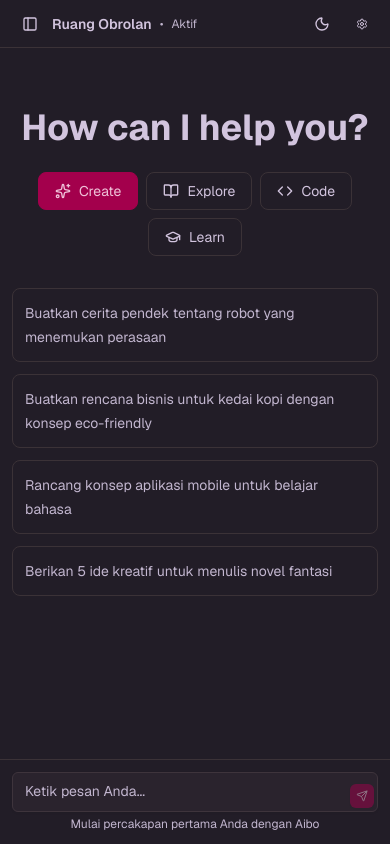
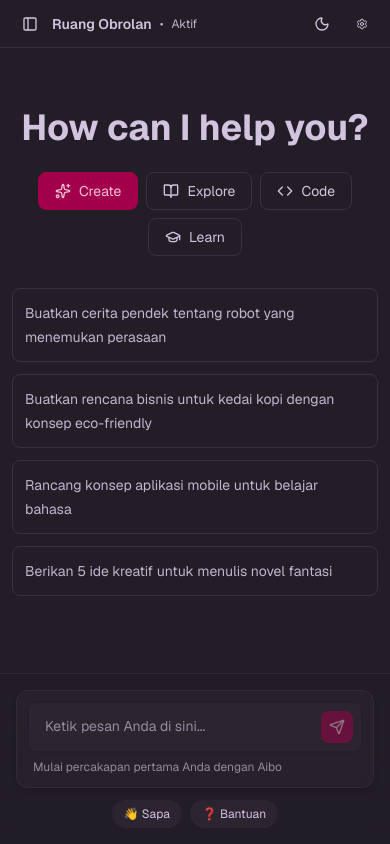
Before and after one commit to YoruAkio/Aibo, a Next.js app: page /dashboard in a window 390 px wide. Built offline with nearby package versions, Linux system fonts and the light colour scheme.

Commit message:
feat: enhance dashboard input area with auto-resizing textarea and improved styling

```diff
--- a/src/pages/dashboard.js
+++ b/src/pages/dashboard.js
@@ -33,6 +33,7 @@ import {
   BookOpen,
   Code,
   GraduationCap,
+  User2,
 } from 'lucide-react';
 
 export default function Dashboard() {
@@ -103,6 +104,32 @@ export default function Dashboard() {
   const [input, setInput] = useState('');
   const [isLoading, setIsLoading] = useState(false);
   const endRef = useRef(null);
+  const textareaRef = useRef(null);
+
+  // @note auto resize textarea based on content with min 1 line and max 7 lines
+  const adjustTextareaHeight = useCallback(() => {
+    const textarea = textareaRef.current;
+    if (!textarea) return;
+
+    // @note reset height to auto to get proper scrollHeight
+    textarea.style.height = 'auto';
+
+    // @note calculate line height (approximately 20px per line)
+    const lineHeight = 20;
+    const minHeight = lineHeight * 1; // @note 1 line minimum
+    const maxHeight = lineHeight * 7; // @note 7 lines maximum
+
+    // @note set height based on content, with min/max constraints
+    const scrollHeight = textarea.scrollHeight;
+    const newHeight = Math.max(minHeight, Math.min(maxHeight, scrollHeight));
+
+    textarea.style.height = `${newHeight}px`;
+  }, []);
+
+  // @note trigger resize when input changes
+  useEffect(() => {
+    adjustTextareaHeight();
+  }, [input, adjustTextareaHeight]);
 
   // @note save chat history to localStorage whenever it changes
   useEffect(() => {
@@ -236,7 +263,10 @@ export default function Dashboard() {
         messages: [],
       };
 
-      setChatHistory([newChat]);
+      setChatHistory(prev => [
+        newChat,
+        ...prev.map(chat => ({ ...chat, active: false })),
+      ]);
     }
 
     const userMessage = { id: Date.now(), role: 'user', content: input.trim() };
@@ -316,7 +346,14 @@ export default function Dashboard() {
     } finally {
       setIsLoading(false);
     }
-  }, [input, isLoading, messages, updateChatMessages, activeChat]);
+  }, [
+    input,
+    isLoading,
+    messages,
+    updateChatMessages,
+    activeChat,
+    systemPrompt,
+  ]);
 
   const handleKeyDown = useCallback(
     e => {
@@ -335,20 +372,8 @@ export default function Dashboard() {
   }, []);
 
   const handleNewChat = useCallback(() => {
-    const newChatId = Math.floor(Math.random() * 1000000) + Date.now();
-    const currentTime = new Date();
-
-    const newChat = {
-      id: newChatId,
-      title: 'Percakapan Baru',
-      createdAt: currentTime.toISOString(),
-      active: true,
-      messages: [],
-    };
-    setChatHistory(prev => [
-      newChat,
-      ...prev.map(chat => ({ ...chat, active: false })),
-    ]);
+    // @note deactivate all existing chats instead of creating a new one immediately
+    setChatHistory(prev => prev.map(chat => ({ ...chat, active: false })));
   }, []);
 
   const handleDeleteChat = useCallback(
@@ -444,9 +469,6 @@ export default function Dashboard() {
                 <h1 className="font-semibold text-sm text-sidebar-foreground">
                   Aibo Dashboard
                 </h1>
-                <p className="text-xs text-sidebar-foreground/70">
-                  AI Assistant
-                </p>
               </div>
             </div>
             <div className="px-3 pb-3">
@@ -632,8 +654,7 @@ export default function Dashboard() {
           <div className="flex-1 overflow-hidden">
             <ScrollArea className="h-full">
               <div className="flex flex-col gap-3 max-w-3xl mx-auto px-3 py-3">
-                {chatHistory.length === 0 ||
-                (activeChat && messages.length === 0) ? (
+                {messages.length === 0 ? (
                   <div className="flex flex-col items-center justify-center h-full text-center py-12">
                     <h1 className="text-4xl font-bold mb-6 text-foreground">
                       How can I help you?
@@ -694,9 +715,9 @@ export default function Dashboard() {
                     >
                       <div className="flex items-start gap-2">
                         {m.role === 'assistant' && (
-                          <Avatar className="size-6">
+                          <Avatar className="size-8">
                             <AvatarFallback className="bg-primary text-primary-foreground text-xs">
-                              <Brain className="size-3" />
+                              <Brain className="w-4 h-4" />
                             </AvatarFallback>
                           </Avatar>
                         )}
@@ -725,9 +746,9 @@ export default function Dashboard() {
                           )}
                         </div>
                         {m.role === 'user' && (
-                          <Avatar className="size-6">
+                          <Avatar className="size-8">
                             <AvatarFallback className="bg-secondary text-secondary-foreground text-xs">
-                              U
+                              <User2 className="w-4 h-4" />
                             </AvatarFallback>
                           </Avatar>
                         )}
@@ -740,40 +761,91 @@ export default function Dashboard() {
             </ScrollArea>
           </div>
 
-          {/* @note fixed input area */}
-          <div className="shrink-0 border-t border-border p-3 bg-background">
-            <div className="max-w-3xl mx-auto">
-              <div className="flex items-end gap-2">
+          {/* @note modern redesigned input area with enhanced styling and UX */}
+          <div className="shrink-0 border-t border-border/50 bg-gradient-to-t from-background/95 to-background/80 backdrop-blur-sm">
+            <div className="max-w-4xl mx-auto p-4">
+              {/* @note input container with glass morphism effect */}
+              <div className="relative bg-card/50 backdrop-blur-md border border-border/60 rounded-xl shadow-lg hover:shadow-xl transition-all duration-300 p-3">
+                <div className="flex items-end gap-3">
                   <div className="flex-1 relative">
+                    {/* @note enhanced textarea with modern styling and auto-resize */}
                     <Textarea
+                      ref={textareaRef}
                       value={input}
                       onChange={e => setInput(e.target.value)}
                       onKeyDown={handleKeyDown}
                       rows={1}
-                    placeholder="Ketik pesan Anda..."
-                    className="resize-none min-h-10 max-h-24 pr-10 text-sm"
-                  />{' '}
+                      placeholder="Ketik pesan Anda di sini..."
+                      className="resize-none min-h-[48px] max-h-[140px] pr-16 pl-4 py-3 border-0 bg-transparent text-sm placeholder:text-muted-foreground/70 focus:outline-none focus:ring-0 leading-relaxed overflow-hidden"
+                      style={{ height: '48px' }}
+                    />
+
+                    {/* @note character count indicator for longer messages */}
+                    {input.length > 100 && (
+                      <div className="absolute top-2 right-16 text-xs text-muted-foreground/60">
+                        {input.length}
+                      </div>
+                    )}
+
+                    {/* @note enhanced send button with better positioning */}
+                    <div className="absolute right-2 bottom-2 flex items-center gap-2">
+                      {/* @note typing indicator */}
+                      {input.trim() && !isLoading && (
+                        <div className="text-xs text-muted-foreground/60 hidden sm:block">
+                          Enter
+                        </div>
+                      )}{' '}
                       <Button
                         onClick={handleSend}
                         size="sm"
-                    className="absolute right-1 bottom-1 size-6"
+                        className="h-8 w-8 rounded-lg bg-primary hover:bg-primary/90 transition-all duration-200 shadow-md hover:shadow-lg disabled:opacity-50 disabled:cursor-not-allowed"
                         disabled={!input.trim() || isLoading}
                       >
                         {isLoading ? (
-                      <div className="animate-spin rounded-full h-3 w-3 border-2 border-current border-t-transparent" />
+                          <div className="w-4 h-4 flex items-center justify-center">
+                            <div className="w-3 h-3 rounded-full border-2 border-primary-foreground border-t-transparent animate-spin"></div>
+                          </div>
                         ) : (
-                      <Send className="size-3" />
+                          <Send className="h-4 w-4" />
                         )}
                       </Button>
                     </div>
                   </div>
-              <p className="text-xs text-muted-foreground mt-1 text-center">
-                {isLoading
-                  ? 'Aibo sedang mengetik...'
-                  : chatHistory.length === 0
-                  ? 'Mulai percakapan pertama Anda dengan Aibo'
-                  : 'Tekan Enter untuk kirim, Shift + Enter untuk baris baru'}
-              </p>
+                </div>
+
+                {/* @note enhanced status message with better typography */}
+                <div className="flex items-center justify-between mt-2 px-1">
+                  <div className="text-xs text-muted-foreground/70">
+                    {messages.length === 0 ? (
+                      'Mulai percakapan pertama Anda dengan Aibo'
+                    ) : (
+                      <span className="hidden sm:inline">
+                        Tekan Enter untuk kirim, Shift + Enter untuk baris baru
+                      </span>
+                    )}
+                  </div>
+                </div>
+              </div>
+
+              {/* @note quick action buttons for mobile */}
+              {messages.length === 0 && (
+                <div className="flex justify-center mt-3 sm:hidden">
+                  <div className="flex gap-2 text-xs">
+                    <button
+                      onClick={() => setInput('Halo Aibo!')}
+                      className="px-3 py-1.5 bg-secondary/50 hover:bg-secondary/70 rounded-full transition-colors"
+                    >
+                      👋 Sapa
+                    </button>
+                    <button
+                      onClick={() => setInput('Apa yang bisa kamu bantu?')}
+                      className="px-3 py-1.5 bg-secondary/50 hover:bg-secondary/70 rounded-full transition-colors"
+                    >
+                      ❓ Bantuan
+                    </button>
+                  </div>
+                </div>
+              )}
             </div>
           </div>
         </SidebarInset>
```
Lines whose indentation alone changed are shown as unchanged.
